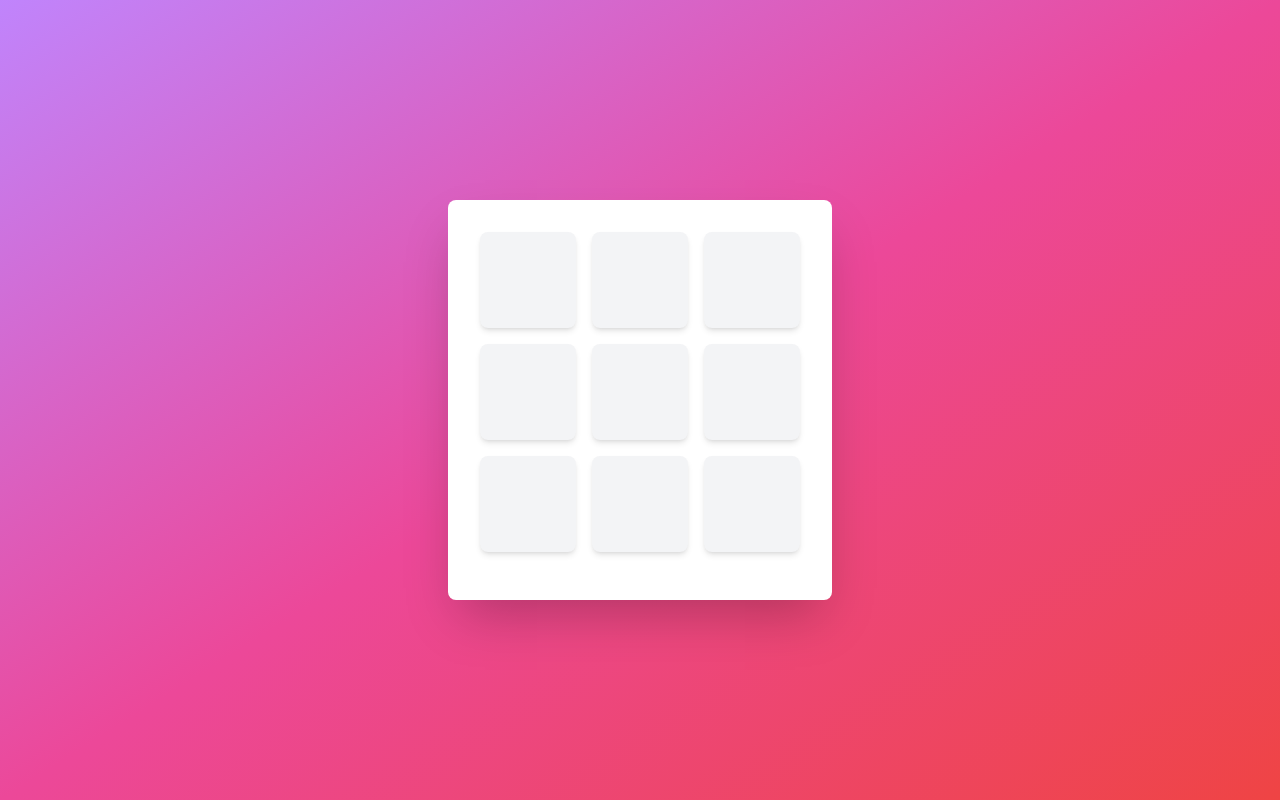
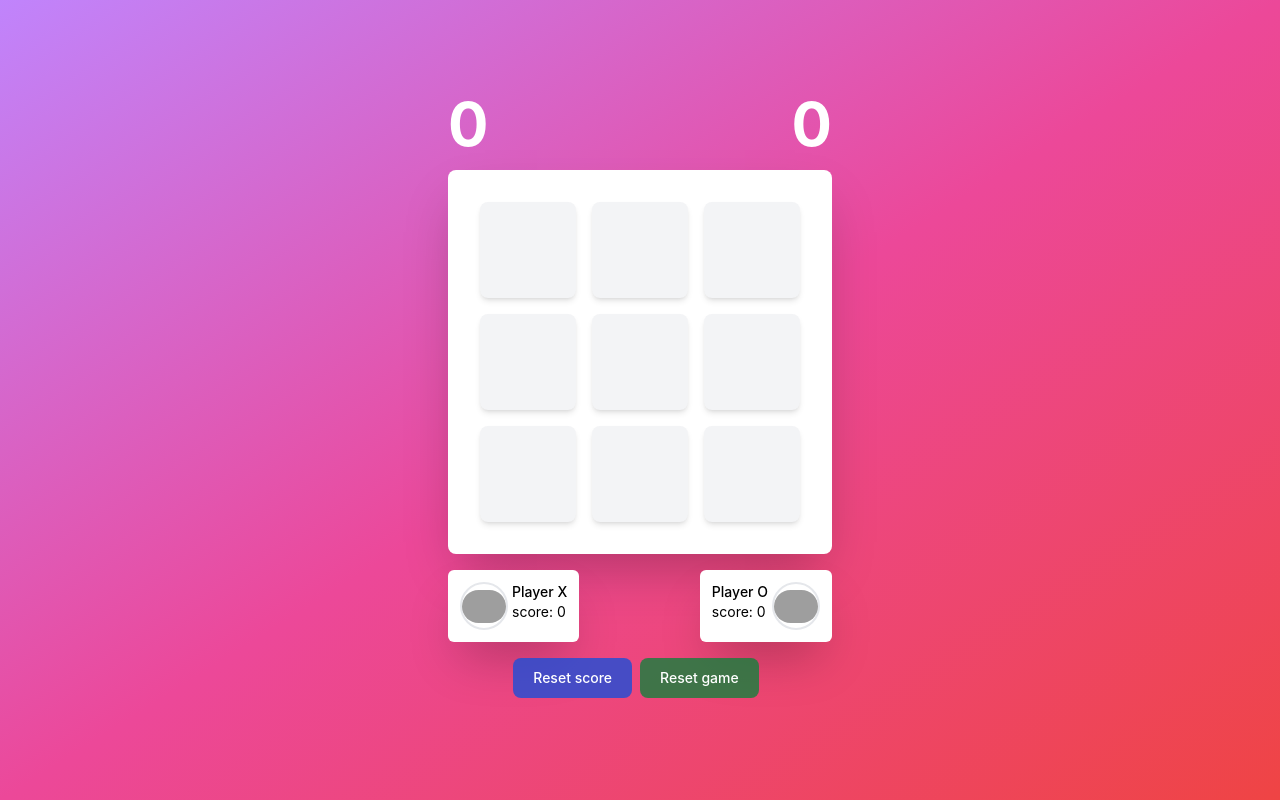
Before and after one commit to vythetran2002/tictactoegame, a React (Create React App) app: page / in a window 1280 px wide. Built offline with nearby package versions, Linux system fonts and the light colour scheme; grey boxes are pictures that could not be loaded.

Commit message:
finish play logic

```diff
--- a/package.json
+++ b/package.json
@@ -3,6 +3,7 @@
   "version": "0.1.0",
   "private": true,
   "dependencies": {
+    "@radix-ui/react-avatar": "^1.1.3",
     "@tailwindcss/postcss": "^4.0.6",
     "@testing-library/dom": "^10.4.0",
     "@testing-library/jest-dom": "^6.6.3",
@@ -12,10 +13,13 @@
     "@types/node": "^16.7.13",
     "@types/react": "^19.0.0",
     "@types/react-dom": "^19.0.0",
+    "framer-motion": "^12.4.3",
     "lucide-react": "^0.475.0",
     "postcss": "^8.5.2",
+    "radix-ui": "^1.1.3",
     "react": "^19.0.0",
     "react-dom": "^19.0.0",
+    "react-hot-toast": "^2.5.2",
     "react-responsive": "^10.0.0",
     "react-scripts": "5.0.1",
     "typescript": "^4.4.2",
--- /dev/null
+++ b/src/components/player-profile.tsx
@@ -0,0 +1,93 @@
+import React, { useState } from "react";
+import { Avatar, Form } from "radix-ui";
+import { Pencil } from "lucide-react";
+import toast from "react-hot-toast";
+import { PlayerType } from "../sections/playground";
+
+interface PlayerProfileProps {
+  isReversed?: boolean;
+  role: PlayerType;
+  score: number;
+}
+
+function PlayerProfile({ isReversed, role, score }: PlayerProfileProps) {
+  const [name, setName] = useState("Player " + role);
+  const [isEditMode, setIsEditMode] = useState(false);
+
+  const handleSubmitForm = (e: React.FormEvent<HTMLFormElement>) => {
+    e.preventDefault();
+    const formData = new FormData(e.currentTarget);
+    const newName = formData.get("name") as string;
+
+    if (newName) {
+      setName(newName);
+      setIsEditMode(false);
+      toast.success("Updated Player " + role + " name sucessfully", {
+        style: {
+          fontSize: "15px",
+          lineHeight: "1.5",
+          transition: "color 0.3s",
+        },
+      });
+    }
+  };
+
+  return (
+    <div
+      className={`p-3 flex   ${
+        !isReversed ? "flex-row" : "flex-row-reverse"
+      } rounded-md shadow-2xl bg-white gap-1`}
+    >
+      <div className="relative group">
+        <Avatar.Root className="w-12 h-12 flex justify-center items-center rounded-full border-2 cursor-pointer duration-150 group-hover:opacity-20 group-hover:brightness-10">
+          <Avatar.Image
+            className="rounded-full"
+            src="https://upload.wikimedia.org/wikipedia/commons/b/b2/Hausziege_04.jpg"
+            alt=""
+          />
+          <Avatar.Fallback>{name.slice(0, 2)}</Avatar.Fallback>
+        </Avatar.Root>
+
+        <Pencil
+          className="absolute top-1/2 left-1/2 -translate-x-1/2 -translate-y-1/2 cursor-pointer opacity-0 duration-150 group-hover:opacity-100"
+          size={17}
+        />
+      </div>
+
+      <div className="flex flex-col ">
+        {!isEditMode ? (
+          <span
+            className="text-sm font-medium cursor-pointer"
+            onClick={() => setIsEditMode(true)}
+          >
+            {name}
+          </span>
+        ) : (
+          <Form.Root className="space-y-4" onSubmit={handleSubmitForm}>
+            <Form.Field name="name" className="flex flex-col gap-1">
+              <Form.Control asChild>
+                <input
+                  type="text"
+                  defaultValue={name}
+                  className="bg-gray-50 border max-w-20 border-gray-300 text-gray-900 text-sm rounded-lg focus:ring-blue-500 focus:border-blue-500 block  px-2 py-1 dark:bg-gray-700 dark:border-gray-600 dark:placeholder-gray-400 dark:text-white dark:focus:ring-blue-500 dark:focus:border-blue-500"
+                  placeholder="Nhập tên người chơi"
+                  required
+                />
+              </Form.Control>
+              <Form.Message
+                match="valueMissing"
+                className="text-red-500 text-xs"
+              >
+                Vui lòng nhập tên người chơi
+              </Form.Message>
+            </Form.Field>
+          </Form.Root>
+        )}
+
+        <span className="text-sm">score: {score}</span>
+      </div>
+    </div>
+  );
+}
+
+export default PlayerProfile;
--- /dev/null
+++ b/src/hooks/usePoints.tsx
@@ -0,0 +1,29 @@
+import React from "react";
+import { PlayerType } from "../sections/playground";
+
+function usePoints() {
+  const [xPoint, setXPoint] = React.useState(0);
+  const [yPoint, setYPoint] = React.useState(0);
+
+  const handleUpdateScore = (player: PlayerType) => {
+    if (player === "X") {
+      setXPoint((prev) => prev + 1);
+    } else {
+      setYPoint((prev) => prev + 1);
+    }
+  };
+
+  const handleResetScore = () => {
+    setXPoint(0);
+    setYPoint(0);
+  };
+
+  return {
+    xPoint,
+    yPoint,
+    handleUpdateScore,
+    handleResetScore,
+  };
+}
+
+export default usePoints;
--- a/src/index.tsx
+++ b/src/index.tsx
@@ -2,12 +2,14 @@ import React from "react";
 import ReactDOM from "react-dom/client";
 import "./index.css";
 import App from "./App";
+import { Toaster } from "react-hot-toast";
 
 const root = ReactDOM.createRoot(
   document.getElementById("root") as HTMLElement,
 );
 root.render(
   <React.StrictMode>
+    <Toaster position="top-center" reverseOrder={false} />
     <App />
   </React.StrictMode>,
 );
--- a/src/sections/playground.tsx
+++ b/src/sections/playground.tsx
@@ -1,30 +1,118 @@
-import React, { useState } from "react";
+import React, { useEffect, useMemo, useState } from "react";
 import { calculateWinner } from "../utils/calculateWinner";
 import Cell from "../components/cell";
+import PlayerProfile from "../components/player-profile";
+import { motion, AnimatePresence } from "framer-motion";
+import usePoints from "../hooks/usePoints";
+import toast from "react-hot-toast";
+
+export type PlayerType = "X" | "O";
 
 function Playground() {
-  const [board, setBoard] = useState<(string | null)[]>(Array(9).fill(null));
+  const [board, setBoard] = useState<(PlayerType | null)[]>(
+    Array(9).fill(null),
+  );
+  const { xPoint, yPoint, handleUpdateScore, handleResetScore } = usePoints();
   const [xIsNext, setXIsNext] = useState<boolean>(true);
 
-  const winner = calculateWinner(board);
-  const status = winner
-    ? `Winner: ${winner}`
-    : board.every(Boolean)
-    ? "Draw!"
-    : `Next player: ${xIsNext ? "X" : "O"}`;
+  const winner = useMemo(() => {
+    return calculateWinner(board);
+  }, [board]);
 
   const handleClick = (index: number) => {
-    if (board[index] || calculateWinner(board)) return;
-
+    if (winner) {
+      return;
+    }
+    if (board[index]) {
+      return;
+    }
     const newBoard = board.slice();
     newBoard[index] = xIsNext ? "X" : "O";
     setBoard(newBoard);
     setXIsNext(!xIsNext);
   };
 
+  const isGameFinished = winner || board.every(Boolean);
+
+  const resetGame = () => {
+    setBoard(Array(9).fill(null));
+    setXIsNext(true);
+  };
+
+  const resetScore = () => {
+    setBoard(Array(9).fill(null));
+    setXIsNext(true);
+    handleResetScore();
+  };
+
+  useEffect(() => {
+    if (winner) {
+      handleUpdateScore(winner);
+      toast(
+        (t) => (
+          <span className="text-slate-900 text-lg font-medium">
+            Player{" "}
+            <span
+              className={`${winner === "O" ? "text-red-500" : "text-blue-500"}`}
+            >
+              {winner}
+            </span>{" "}
+            has won
+          </span>
+        ),
+        {
+          duration: 3000,
+          icon: "🎉",
+        },
+      );
+      return;
+    }
+    if (board.every(Boolean)) {
+      toast(
+        (t) => (
+          <span className="text-slate-900 text-lg font-medium">
+            It's a tie!
+          </span>
+        ),
+        {
+          duration: 3000,
+          icon: "🤝",
+        },
+      );
+    }
+    // eslint-disable-next-line react-hooks/exhaustive-deps
+  }, [board]);
+
   return (
-    <div className="bg-white rounded-lg shadow-2xl p-5 xs:p-6 sm:p-8 ">
-      <div className="grid grid-cols-3 gap-2 xs:gap-3 sm:gap-4 mb-3 xs:mb-4">
+    <div className="flex flex-col gap-4">
+      <div className="flex flex-row justify-between items-center">
+        <AnimatePresence mode="popLayout" initial={false}>
+          <motion.div
+            key={xPoint}
+            initial={{ y: 50, opacity: 0, scale: 0.3 }}
+            animate={{ y: 0, opacity: 1, scale: 1 }}
+            exit={{ y: -50, opacity: 0, scale: 0.3 }}
+            transition={{ duration: 0.2, ease: "easeInOut" }}
+          >
+            <span className="text-6xl font-bold text-white">{xPoint}</span>
+          </motion.div>
+        </AnimatePresence>
+
+        <AnimatePresence mode="popLayout" initial={false}>
+          <motion.div
+            key={yPoint}
+            initial={{ y: 50, opacity: 0, scale: 0.3 }}
+            animate={{ y: 0, opacity: 1, scale: 1 }}
+            exit={{ y: -50, opacity: 0, scale: 0.3 }}
+            transition={{ duration: 0.2, ease: "easeInOut" }}
+          >
+            <span className="text-6xl font-bold text-white">{yPoint}</span>
+          </motion.div>
+        </AnimatePresence>
+      </div>
+
+      <div className="bg-white rounded-lg shadow-2xl p-5 xs:p-6 sm:p-8">
+        <div className="grid grid-cols-3 gap-2 xs:gap-3 sm:gap-4">
           {[0, 1, 2, 3, 4, 5, 6, 7, 8].map((index) => (
             <div
               key={index}
@@ -34,14 +122,30 @@ function Playground() {
             </div>
           ))}
         </div>
-      {/* <div
-        className="text-sm xs:text-lg sm:text-2xl font-semibold text-center text-gray-800
-      pb-2
-      sm:pb-6 xs:pb-4
-      "
+      </div>
+
+      <div className="flex flex-row justify-between gap-2">
+        <PlayerProfile role="X" score={xPoint} />
+        <PlayerProfile isReversed role="O" score={yPoint} />
+      </div>
+      <div className="flex flex-row justify-center">
+        <button
+          onClick={resetScore}
+          disabled={!isGameFinished}
+          type="button"
+          className="text-white bg-blue-600 disabled:bg-blue-700/80 disabled:cursor-not-allowed hover:bg-blue-700 focus:ring-4 focus:ring-blue-400 font-medium rounded-lg text-sm px-5 py-2.5 me-2 mb-2 dark:bg-blue-600 dark:hover:bg-blue-700 focus:outline-none dark:focus:ring-blue-800"
         >
-        {status}
-      </div> */}
+          Reset score
+        </button>
+        <button
+          onClick={resetGame}
+          disabled={!isGameFinished}
+          type="button"
+          className="focus:outline-none text-white disabled:bg-green-700/80 disabled:cursor-not-allowed bg-green-600 hover:bg-green-700 focus:ring-4 focus:ring-green-400 font-medium rounded-lg text-sm px-5 py-2.5 me-2 mb-2 dark:bg-green-600 dark:hover:bg-green-700 dark:focus:ring-green-800"
+        >
+          Reset game
+        </button>
+      </div>
     </div>
   );
 }
--- a/src/utils/calculateWinner.tsx
+++ b/src/utils/calculateWinner.tsx
@@ -1,4 +1,8 @@
-export function calculateWinner(squares: (string | null)[]) {
+import { PlayerType } from "../sections/playground";
+
+export function calculateWinner(
+  squares: (PlayerType | null)[],
+): PlayerType | null {
   const lines = [
     [0, 1, 2],
     [3, 4, 5],
```
Also changed, not shown: 2 other files (tests, documents, lock files or other folders). Lines whose indentation alone changed are shown as unchanged.
